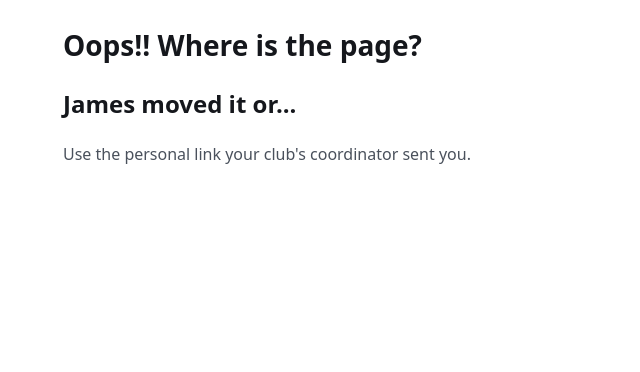
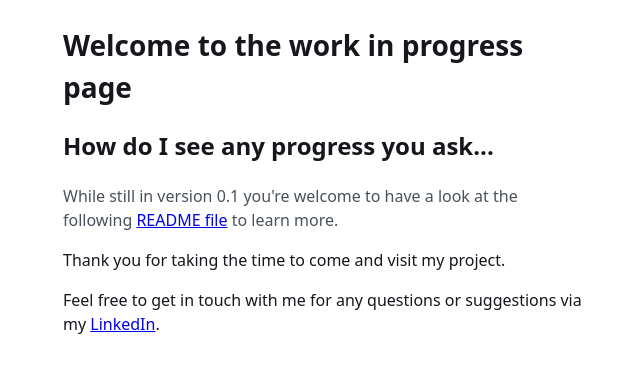
Before and after one commit to ShawnvanWyngaardt/club-shift-scheduler, a Vue app in the folder frontend/: page / in a window 1280 px wide. Shown: the top 372 px of the page, without its empty margins (313-953 px from the left). Built offline with nearby package versions, Linux system fonts and the light colour scheme; the HTML template or start-up script is replaced by a standard one.

Commit message:
NotFound copy changed to direct people to github readme for instructions

```diff
--- a/frontend/src/views/NotFound.vue
+++ b/frontend/src/views/NotFound.vue
@@ -1,7 +1,20 @@
 <template>
   <main class="page">
-    <h1>Oops!! Where is the page?</h1>
-    <h2>James moved it or...</h2>
-    <p class="muted">Use the personal link your club's coordinator sent you.</p>
+    <h1>Welcome to the work in progress page</h1>
+    <h2>How do I see any progress you ask...</h2>
+    <p class="muted">
+      While still in version 0.1 you're welcome to have a look at the following
+      <a
+        href="https://github.com/ShawnvanWyngaardt/club-shift-scheduler/blob/main/README.md"
+        target="blank"
+        >README file</a
+      >
+      to learn more.
+    </p>
+    <p>Thank you for taking the time to come and visit my project.</p>
+    <p>
+      Feel free to get in touch with me for any questions or suggestions via my
+      <a href="https://www.linkedin.com/in/shawn-van-wyngaardt/" target="blank">LinkedIn</a>.
+    </p>
   </main>
 </template>
```
